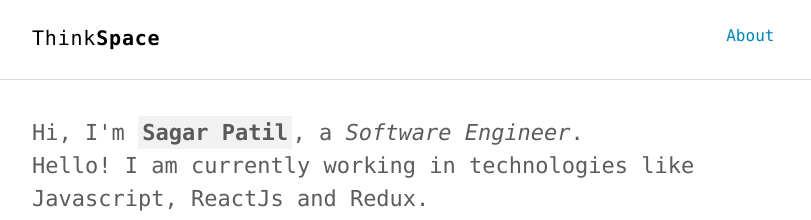
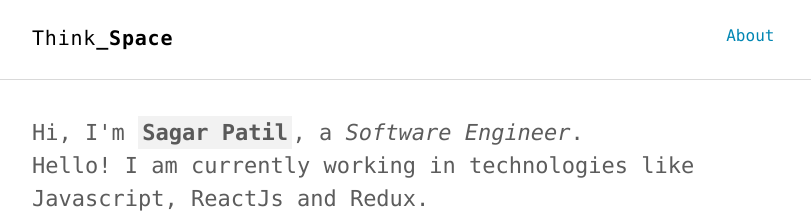
Before and after one commit to sagpat/sagpat.github.io, a Jekyll site: the page built from index.html, in a window 1280 px wide. Shown: the top 220 px of the page, without its empty margins (232-1043 px from the left). Built offline with Jekyll 4.4.1, drawn with Linux system fonts in a browser that asks for light colours.

```diff
--- a/_config.yml
+++ b/_config.yml
@@ -1,7 +1,7 @@
 
 
 title: "Think"
-title2: "Space"
+title2: "_Space"
 description: "Sagar Patil"
 keywords: "Jekyll, theme, free, download, SEO, blog, web, minimalist, thinkspace"
 url: http://sagpat.github.io/ # site url
```
